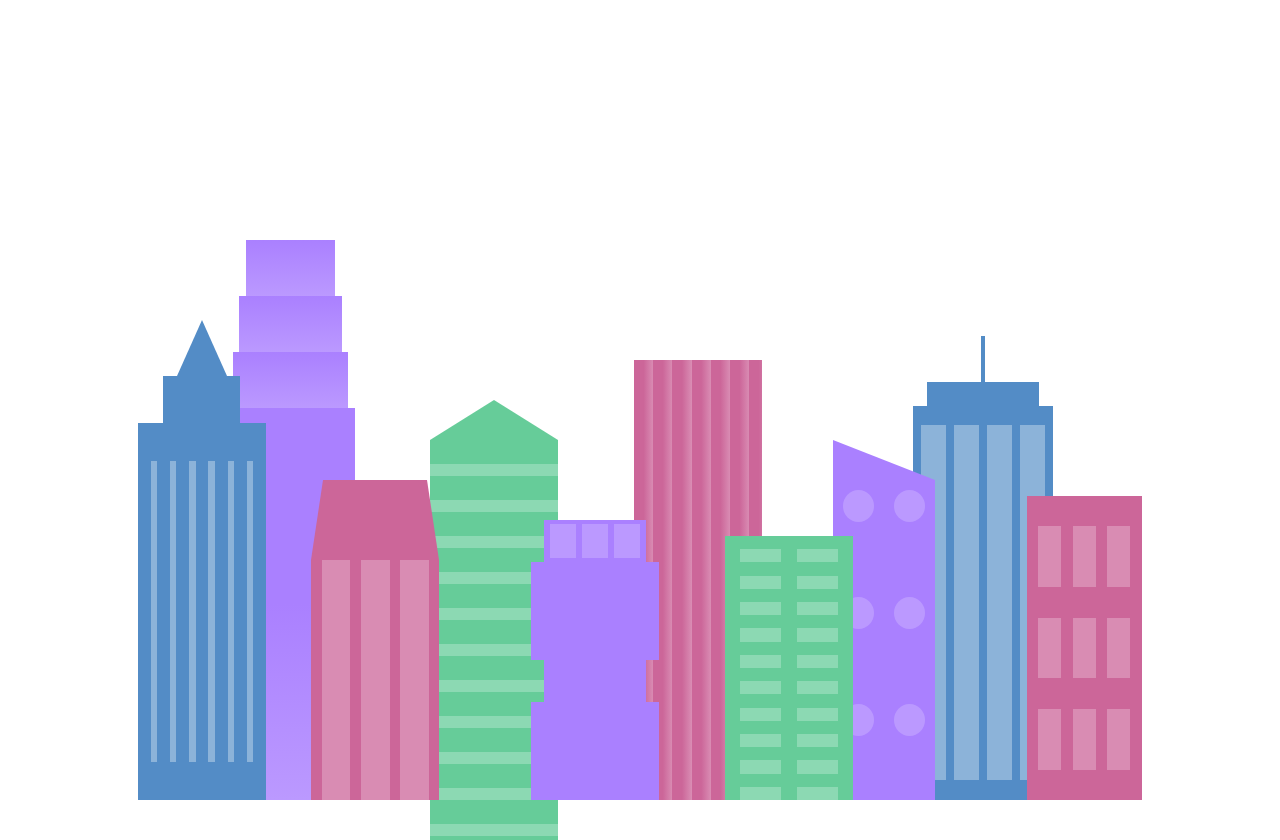
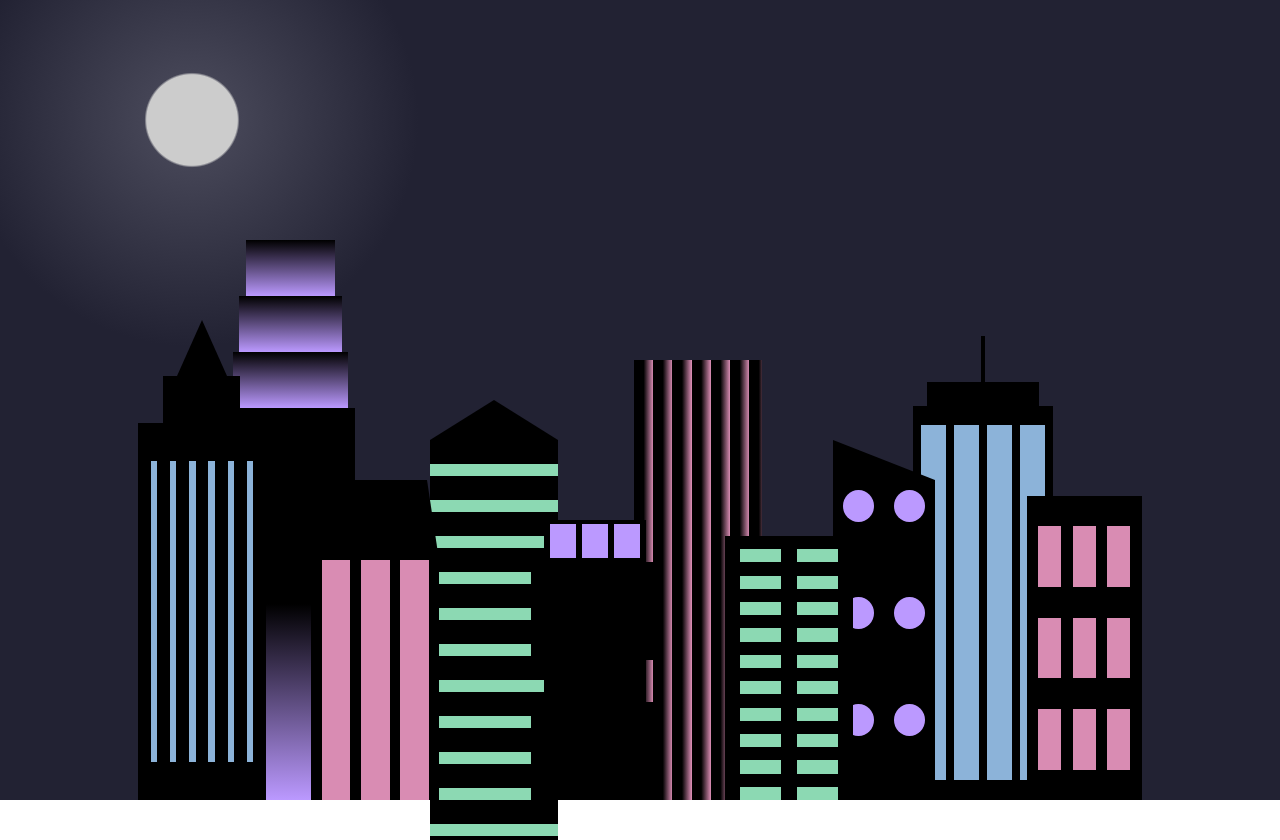
Before and after one commit to jcizidrosilva/Building-a-City-Skyline-using-CSS-Variables, a plain HTML site: page index.html in a window 1280 px wide. Drawn offline with Linux system fonts and the light colour scheme.

Commit message:
adding last changes

```diff
--- a/index.html
+++ b/index.html
@@ -10,7 +10,7 @@
 </head>
 
 <body>
-    <div class="background-buildings">
+    <div class="background-buildings sky">
         <div></div>
         <div></div>
         <div class="bb1 building-wrap">
@@ -38,6 +38,7 @@
         <div></div>
         <div></div>
     </div>
+
     <div class="foreground-buildings">
         <div></div>
         <div></div>
--- a/styles.css
+++ b/styles.css
@@ -40,6 +40,14 @@ body {
     display: flex;
     align-items: center;
     justify-content: space-evenly;
+}
+
+.sky {
+    background: radial-gradient(closest-corner circle at 15% 15%,
+            #ffcf33,
+            #ffcf33 20%,
+            #ffff66 21%,
+            #bbeeff 100%);
 }
 
 /* BACKGROUND BUILDINGS - "bb" stands for "background building" */
@@ -267,3 +275,29 @@ body {
             var(--window-color3) 10%,
             var(--window-color3) 30%);
 }
+
+@media (max-width: 1920px) {
+    :root {
+        --building-color1: #000;
+        --building-color2: #000;
+        --building-color3: #000;
+        --building-color4: #000;
+        /*--window-color1: #777;
+      --window-color2: #777;
+      --window-color3: #777;
+      --window-color4: #777;*/
+        --window-color1: #bb99ff;
+        --window-color2: #8cd9b3;
+        --window-color3: #d98cb3;
+        --window-color4: #8cb3d9;
+
+    }
+}
+
+.sky {
+    background: radial-gradient(closest-corner circle at 15% 15%,
+            #ccc,
+            #ccc 20%,
+            #445 21%,
+            #223 100%);
+}
```
